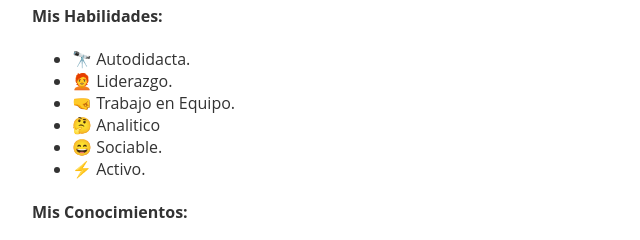
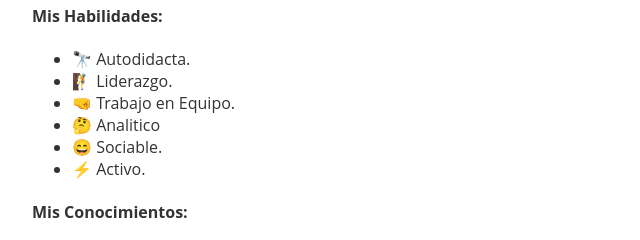
Before and after one commit to Georgesala93/georgesala93.github.io, a plain HTML site: page index.html in a window 1280 px wide. Shown: the part 346-586 px from the top of the page, 0-640 px from the left. Drawn offline with Linux system fonts and the light colour scheme.

Commit message:
Update index

```diff
--- a/index.html
+++ b/index.html
@@ -21,7 +21,7 @@
         <h4>Mis Habilidades:</h4>
         <ul>
             <li>🔭 Autodidacta.</li>
-            <li>🧑‍🦰 Liderazgo.</li>
+            <li>🧗 Liderazgo.</li>
             <li>🤜 Trabajo en Equipo.</li>
             <li>🤔 Analitico</li>
             <li>😄 Sociable.</li>
```
